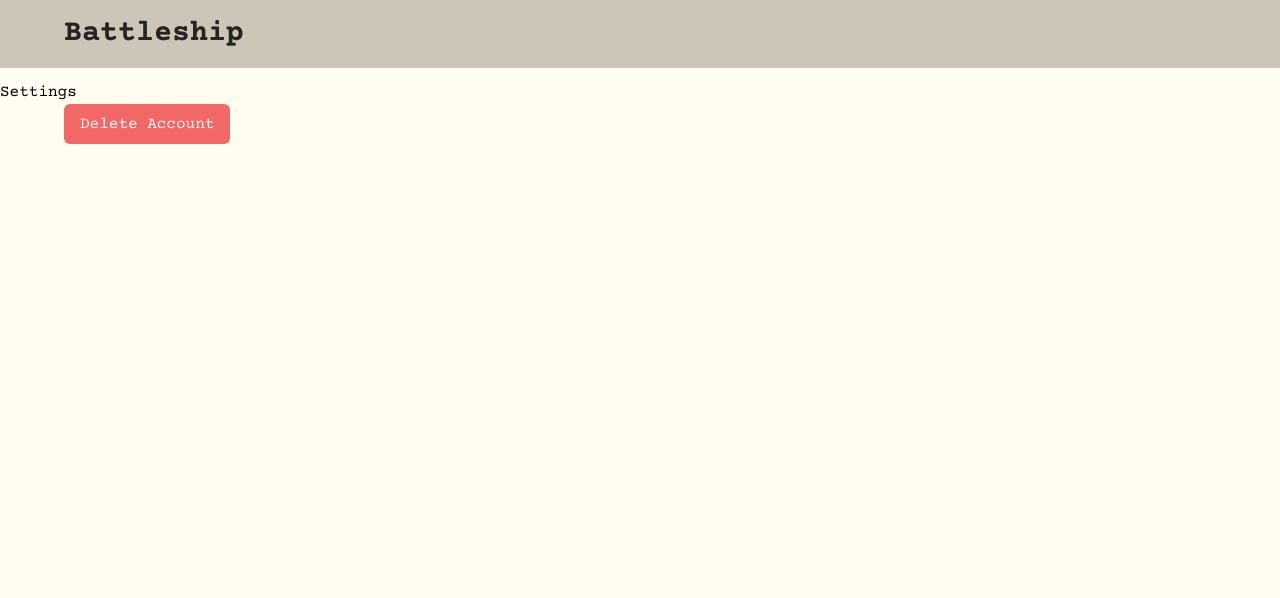
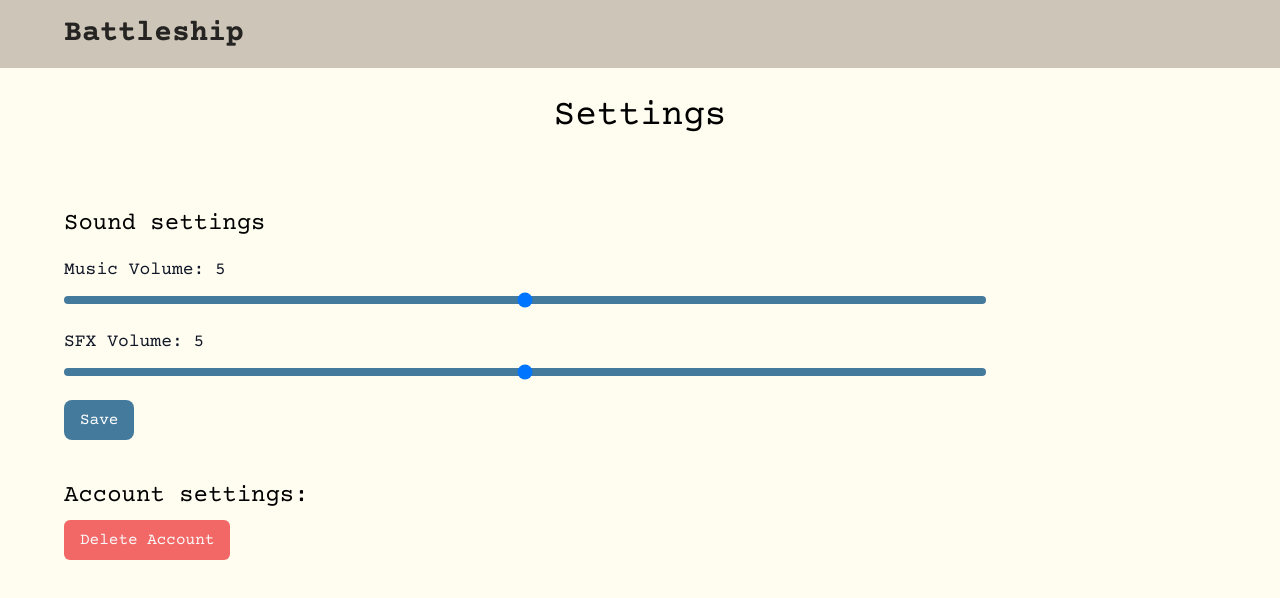
Before and after one commit to S-Petru/battleship-java-nextjs, a Next.js app in the folder battleship/: page /settings in a window 1280 px wide. Shown: the top 598 px of the page. Built offline with nearby package versions, Linux system fonts and the light colour scheme.

Commit message:
fixed logged user + settings and profile page

```diff
--- a/battleship/app/components/menu/Menu.tsx
+++ b/battleship/app/components/menu/Menu.tsx
@@ -29,6 +29,7 @@ export default function Menu({ isMenuOpen }: MenuProps) {
       }`}
     >
       <div className="mx-auto flex w-[90%] flex-col gap-4 py-4 text-text-color">
+        {/* === Proflie link === */}
         <div
           onClick={() => handleMenuRouting("Profile")}
           className="flex cursor-pointer items-center justify-between"
--- a/battleship/app/components/navbar/Navbar.tsx
+++ b/battleship/app/components/navbar/Navbar.tsx
@@ -1,17 +1,20 @@
 import { useRouter } from "next/navigation";
-import { useState } from "react";
+import { useState, useEffect } from "react";
 
 import Menu from "../menu/Menu";
 
 export default function Navbar() {
   const router = useRouter();
   const [isMenuOpen, setMenu] = useState(false);
+  const [user, setUser] = useState<string | null>(null);
 
   const goToMainPage = () => {
     router.push("/");
   };
 
-  const sessionUser = sessionStorage.getItem("user");
+  useEffect(() => {
+    setUser(sessionStorage.getItem("user"));
+  }, []);
 
   return (
     <main className="fixed top-0 w-full bg-primary-color">
@@ -23,7 +26,7 @@ export default function Navbar() {
           Battleship
         </h6>
 
-        {sessionUser ? (
+        {user ? (
           <div
             onClick={() => setMenu(!isMenuOpen)}
             className="flex h-8 w-8 cursor-pointer flex-col items-center justify-around"
--- a/battleship/app/components/profile/Friend-Card.tsx
+++ b/battleship/app/components/profile/Friend-Card.tsx
@@ -1,7 +1,28 @@
-export default function FriendCard() {
+interface FriendCardProps {
+  username: string;
+  status: boolean;
+}
+
+export default function FriendCard({ username, status }: FriendCardProps) {
   return (
-    <main>
-      <div></div>
+    <main className="text-text-color">
+      <div className="flex w-full flex-col gap-0.5 rounded-md bg-primary-color p-1">
+        <p>{username}</p>
+        <div className="flex gap-1">
+          {status ? (
+            <div className="flex items-center gap-1 text-center">
+              <p className="text-xs">Online</p>
+            </div>
+          ) : (
+            <div className="flex items-center gap-1">
+              <p className="text-xs">Offline</p>
+            </div>
+          )}
+        </div>
+        <div className="flex w-full justify-between">
+          <p></p>
+        </div>
+      </div>
     </main>
   );
 }
--- /dev/null
+++ b/battleship/app/create-game/page.tsx
@@ -0,0 +1,12 @@
+"use client";
+
+import Navbar from "../components/navbar/Navbar";
+
+export default function Join() {
+  return (
+    <main className="bg-background-color text-text-color">
+      <Navbar />
+      <div className="mx-auto h-screen w-[90%] py-24">Create Game</div>
+    </main>
+  );
+}
--- a/battleship/app/firebase/config.ts
+++ b/battleship/app/firebase/config.ts
@@ -10,7 +10,6 @@ const firebaseConfig = {
   appId: process.env.NEXT_PUBLIC_FIREBASE_APP_ID,
 };
 
-// Initialize Firebase
 const app = !getApps().length ? initializeApp(firebaseConfig) : getApp();
 
 const auth = getAuth(app);
--- /dev/null
+++ b/battleship/app/join-game/page.tsx
@@ -0,0 +1,12 @@
+"use client";
+
+import Navbar from "../components/navbar/Navbar";
+
+export default function Join() {
+  return (
+    <main className="bg-background-color text-text-color">
+      <Navbar />
+      <div className="mx-auto h-screen w-[90%] py-24">Join a Game</div>
+    </main>
+  );
+}
--- a/battleship/app/page.tsx
+++ b/battleship/app/page.tsx
@@ -49,14 +49,14 @@ export default function Home() {
             <>
               <button
                 className="mx-auto w-fit rounded bg-accent-color p-4"
-                onClick={() => router.push("/")}
+                onClick={() => router.push("/join-game")}
               >
                 Join a Game
               </button>
 
               <button
                 className="mx-auto w-fit rounded bg-accent-color p-4"
-                onClick={() => router.push("/")}
+                onClick={() => router.push("/create-game")}
               >
                 Create a Game
               </button>
@@ -74,16 +74,17 @@ export default function Home() {
           ) : (
             <>
               <button
-                className="mx-auto w-fit rounded bg-gray-600 p-4"
-                disabled
+                className="mx-auto w-fit rounded bg-accent-color p-4"
+                onClick={() => router.push("/")}
               >
                 Join a Game
               </button>
+
               <button
-                className="mx-auto w-fit rounded bg-gray-600 p-4"
-                disabled
+                className="mx-auto w-fit rounded bg-accent-color p-4"
+                onClick={() => router.push("/")}
               >
-                Create Game
+                Create a Game
               </button>
               <button
                 className="mx-auto mt-24 w-fit rounded bg-accent-color p-4"
@@ -91,8 +92,8 @@ export default function Home() {
               >
                 Log In
               </button>
-              <p className="absolute bottom-4 left-0 right-0 mx-auto w-fit font-light text-text-color">
-                In order to play, you must log in
+              <p className="absolute bottom-4 left-0 right-0 mx-auto w-fit text-sm font-light text-text-color">
+                For profile stats, you need to log in!
               </p>
             </>
           )}
--- a/battleship/app/profile/page.tsx
+++ b/battleship/app/profile/page.tsx
@@ -6,31 +6,37 @@ import { useState } from "react";
 export default function Profile() {
   const [isPasswordVisible, togglePasswordVisibility] = useState(false);
 
+  let currentUsername = "currentUsr";
+  let currentEmail = "current@Email";
+  let currentPassword = "currentPassword";
+
   return (
-    <main className="bg-background-color">
+    <main className="bg-background-color text-text-color">
       <Navbar />
       <div className="mx-auto h-screen w-[90%] py-24">
-        <h1 className="mx-auto mb-8 text-center text-2xl">Profile</h1>
+        <h1 className="mx-auto mb-8 text-center text-4xl">Profile</h1>
 
-        <div className="mx-auto mb-8 h-20 w-20 rounded-full bg-accent-color"></div>
+        <div className="mx-auto mb-8 flex h-20 w-20 items-center justify-center rounded-full border-4 border-accent-color text-4xl">
+          <p>{currentUsername[0]}</p>
+        </div>
 
         <section className="mx-auto mb-8">
           <div className="flex flex-col gap-4">
             <div>
               <p>Username:</p>
               <input
-                className="rounded-md border-2 border-text-color bg-inherit"
+                className="rounded-md border-2 border-text-color bg-inherit p-1"
                 type="text"
-                value={"currentUsername"}
+                value={currentUsername}
               />
             </div>
 
             <div>
               <p>Email:</p>
               <input
-                className="rounded-md border-2 border-text-color bg-inherit"
+                className="rounded-md border-2 border-text-color bg-inherit p-1"
                 type="text"
-                value={"currentEmail@gmail.com"}
+                value={currentEmail}
               />
             </div>
 
@@ -38,10 +44,10 @@ export default function Profile() {
               <p>Password:</p>
               <div className="flex items-center gap-2">
                 <input
-                  className="rounded-md border-2 border-text-color bg-inherit"
+                  className="rounded-md border-2 border-text-color bg-inherit p-1"
                   type={`${isPasswordVisible ? "text" : "password"}`}
                   placeholder="passwordPlaceholder"
-                  value={"currentPassword"}
+                  value={currentPassword}
                 />
 
                 {isPasswordVisible ? (
@@ -90,10 +96,6 @@ export default function Profile() {
             </button>
           </div>
         </section>
-
-        <section>
-          <h2>Friends List</h2>
-        </section>
       </div>
     </main>
   );
--- a/battleship/app/settings/page.tsx
+++ b/battleship/app/settings/page.tsx
@@ -1,16 +1,67 @@
 "use client";
 
+import { useState } from "react";
 import Navbar from "../components/navbar/Navbar";
 
 export default function Settings() {
+  const [musicVolume, setMusicVolume] = useState(5);
+  const [sfxVolume, setSfxVolume] = useState(5);
+
   return (
     <main className="bg-background-color">
       <Navbar />
-      <div className="h-screen w-full py-20">
-        <h1>Settings</h1>
+      <div className="flex h-screen w-full flex-col gap-10 py-24">
+        <h2 className="mx-auto mb-8 text-center text-4xl">Settings</h2>
 
-        <section className="mx-auto w-[90%]">
-          <button className="rounded-md bg-red-500/80 px-4 py-2 text-zinc-50">
+        <section className="mx-auto flex w-[90%] flex-col justify-center gap-4">
+          <h3 className="text-2xl">Sound settings</h3>
+
+          <div>
+            <label
+              htmlFor="music-range"
+              className="mb-1 block text-lg font-medium text-gray-900"
+            >
+              Music Volume: {musicVolume}
+            </label>
+            <input
+              id="music-range"
+              type="range"
+              min="0"
+              max="10"
+              value={musicVolume}
+              onChange={(e) => setMusicVolume(Number(e.target.value))}
+              step="1"
+              className="h-2 w-[80%] cursor-pointer appearance-none rounded-lg bg-accent-color"
+            />
+          </div>
+
+          <div>
+            <label
+              htmlFor="sfx-range"
+              className="mb-1 block text-lg font-medium text-gray-900"
+            >
+              SFX Volume: {sfxVolume}
+            </label>
+            <input
+              id="sfx-range"
+              type="range"
+              min="0"
+              max="10"
+              value={sfxVolume}
+              onChange={(e) => setSfxVolume(Number(e.target.value))}
+              step="1"
+              className="h-2 w-[80%] cursor-pointer appearance-none rounded-full bg-accent-color"
+            />
+          </div>
+
+          <button className="w-fit rounded-lg bg-accent-color px-4 py-2 text-white">
+            Save
+          </button>
+        </section>
+
+        <section className="mx-auto flex w-[90%] flex-col justify-center gap-2">
+          <h3 className="text-2xl">Account settings:</h3>
+          <button className="w-fit rounded-md bg-red-500/80 px-4 py-2 text-zinc-50">
             Delete Account
           </button>
         </section>
--- a/battleship/app/stats/page.tsx
+++ b/battleship/app/stats/page.tsx
@@ -3,11 +3,62 @@
 import Navbar from "../components/navbar/Navbar";
 
 export default function Stats() {
+  const gridItems = Array.from({ length: 36 });
+
   return (
     <main className="bg-background-color">
       <Navbar />
-      <div className="h-screen w-full py-20">
-        <h1>Stats</h1>
+      <div className="mx-auto h-fit w-[90%] py-24">
+        <h2 className="mx-auto mb-8 text-center text-4xl">Stats</h2>
+        <section className="flex flex-col">
+          <div className="flex flex-col items-center gap-2 text-2xl">
+            <p>Battles</p>
+            <p className="">64</p>
+          </div>
+
+          <div className="flex justify-evenly text-xl">
+            <div className="flex flex-col gap-2">
+              <p>Won</p>
+              <p className="text-center">40</p>
+            </div>
+
+            <div className="flex flex-col gap-2">
+              <p>Lost</p>
+              <p className="text-center">24</p>
+            </div>
+          </div>
+
+          <div className="my-8 h-1 w-full rounded-full bg-accent-color"></div>
+
+          <div className="flex flex-col items-center gap-2 text-2xl">
+            <p>Accuracy</p>
+            <p className="">37%</p>
+          </div>
+
+          <div className="flex justify-evenly text-xl">
+            <div className="flex flex-col gap-2">
+              <p>Hit</p>
+              <p className="text-center">37</p>
+            </div>
+
+            <div className="flex flex-col gap-2">
+              <p>Miss</p>
+              <p className="text-center">63</p>
+            </div>
+          </div>
+
+          <div className="my-8 h-1 w-full rounded-full bg-accent-color"></div>
+
+          <div className="flex flex-col items-center gap-2 text-2xl">
+            <p>Heatmap</p>
+
+            <div className="grid h-60 w-60 grid-cols-6 grid-rows-6 border-2 border-slate-600">
+              {gridItems.map((_, index) => (
+                <div key={index} className="border border-slate-400"></div>
+              ))}
+            </div>
+          </div>
+        </section>
       </div>
     </main>
   );
```
